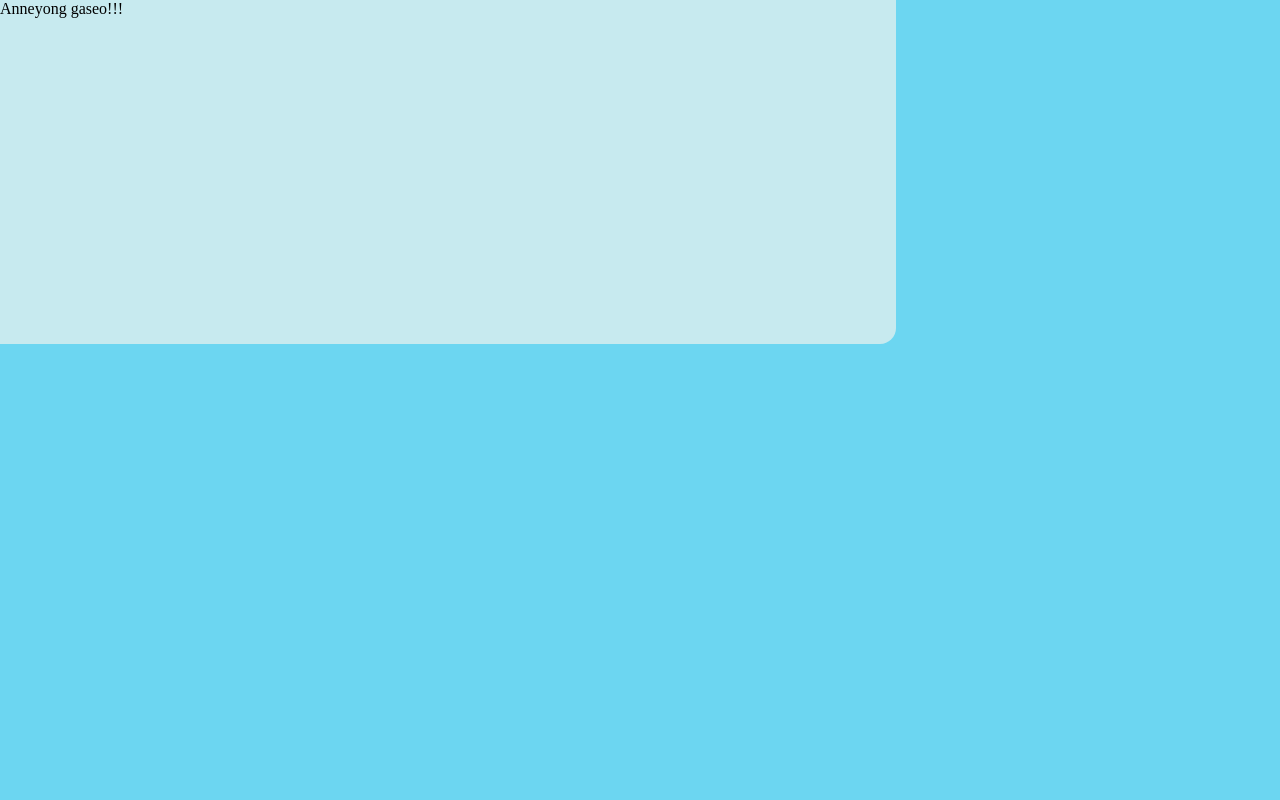
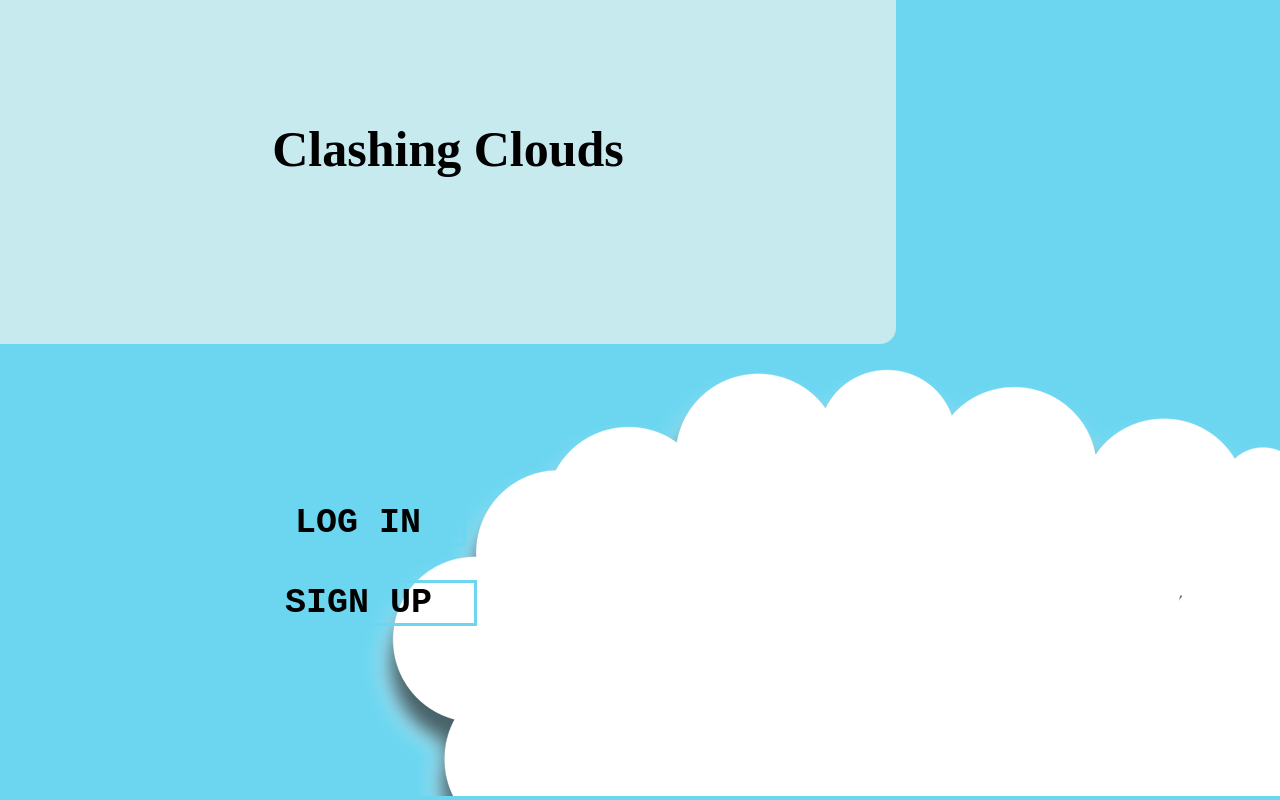
Before and after one commit to Bhawanjeet-Kaur/Clashing-Clouds, a plain HTML site: page Index.html in a window 1280 px wide. Drawn offline with Linux system fonts and the light colour scheme.

Commit message:
Index page styling completed

```diff
--- a/Index.html
+++ b/Index.html
@@ -5,10 +5,22 @@
     <link rel="stylesheet" href="indexStyle.css">
     <!-- Link for the javascript file-->
 </head>
-<body>
+<body >
     <div class="IndexPage">
+        <!--UPPER BOX-->
         <div class="IndexPageUpperBox">
-            Anneyong gaseo!!!
+            <p style="margin:120px;padding:0;text-align: center;font-size: 50px ;font-weight:bold;">Clashing Clouds</p>
+
+        </div>
+        <!--CLOUD-->
+        <div class="indexPagecloud">
+            <img src="Clouds.png">
+        </div>
+        <div class="logInButton">
+            &nbsp LOG IN &nbsp
+        </div>
+        <div class="signUpButton">
+            &nbsp SIGN UP &nbsp
         </div>
     </div>
 </body>
--- a/indexStyle.css
+++ b/indexStyle.css
@@ -8,7 +8,41 @@
 }
 .IndexPageUpperBox{
     background-color: #C7EAEF;
+    position:fixed;
     height: 43%;
     width: 70%;
     border-radius: 0px 0px 16px 0px;
 }
+.indexPagecloud{
+    position:fixed;
+    bottom:0px;
+    right:0px;
+}
+.logInButton{
+    border: 3px solid #6CD6F1;
+    font-size:35px;
+    font-weight:bold;
+    font-family:'Courier New', Courier, monospace;
+    position:fixed;
+    top: 500px;
+    left: 250px;
+}
+.logInButton:hover{
+    border: 3px solid #C7EAEF;
+    background-color: #C7EAEF;
+    cursor:pointer;
+}
+.signUpButton{
+    border: 3px solid #6CD6F1;
+    font-size:35px;
+    font-weight:bold;
+    font-family:'Courier New', Courier, monospace;
+    position:fixed;
+    top: 580px;
+    left: 240px;
+}
+.signUpButton:hover{
+    border: 3px solid #C7EAEF;
+    background-color: #C7EAEF;
+    cursor:pointer;
+}
```
Also changed, not shown: Clouds.png (added).
